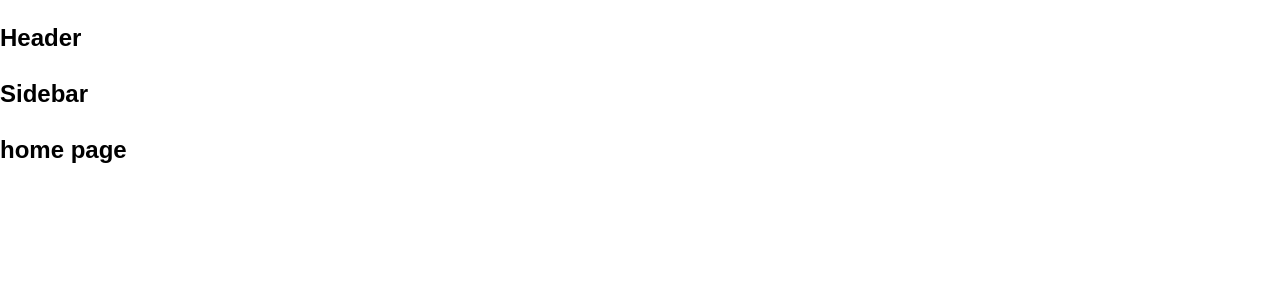
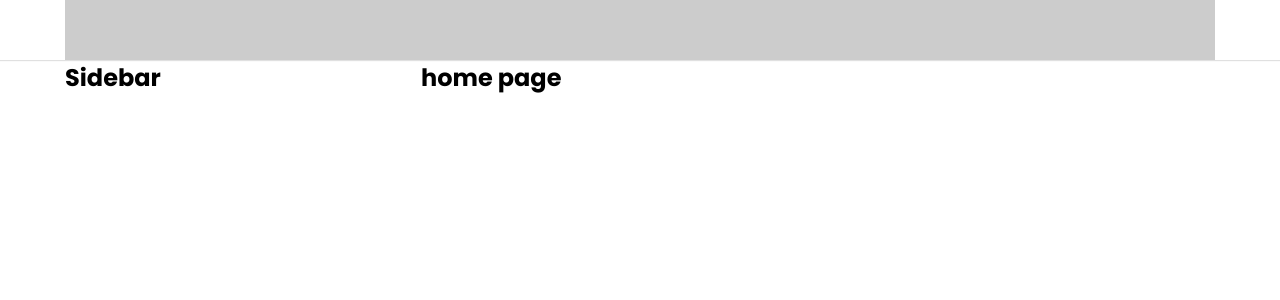
Before and after one commit to LongThai1010/clone-tiktok, a React (Create React App) app: page / in a window 1280 px wide. Shown: the top 300 px of the page. Built offline with nearby package versions, Linux system fonts and the light colour scheme.

Commit message:
Dựng khung Layout mặc định

```diff
--- a/package.json
+++ b/package.json
@@ -6,6 +6,7 @@
     "@testing-library/jest-dom": "^5.16.5",
     "@testing-library/react": "^13.4.0",
     "@testing-library/user-event": "^13.5.0",
+    "classnames": "^2.3.2",
     "customize-cra": "^1.0.0",
     "normalize-css": "^2.3.1",
     "react": "^18.2.0",
--- a/src/components/GlobalStyles/GlobalStyles.scss
+++ b/src/components/GlobalStyles/GlobalStyles.scss
@@ -1,11 +1,18 @@
 @import 'normalize.css';
-@import url('https://fonts.googleapis.com/css2&family=Poppins:wght@400;600;700&display=swap');
+
+@import url('https://fonts.googleapis.com/css2?family=Poppins:wght@400;600;700&display=swap');
 
 :root {
     --primary: #fe2c55;
+
+    // default layout
+    --default-layout-header-height: 60px;
+    --default-layout-width: 1150px;
 }
 
 * {
+    margin: 0;
+    padding: 0;
     box-sizing: border-box;
 }
 
--- /dev/null
+++ b/src/components/Layouts/DefaultLayout/DefaultLayout.module.scss
@@ -0,0 +1,14 @@
+.wrapper {
+    display: flex;
+    flex-direction: column;
+    align-items: center;
+}
+
+.container {
+    width: var(--default-layout-width);
+    display: flex;
+}
+
+.content {
+    flex: 1;
+}
--- /dev/null
+++ b/src/components/Layouts/DefaultLayout/Sidebar/Sidebar.module.scss
@@ -0,0 +1,3 @@
+.wrapper {
+    width: 356px;
+}
--- a/src/components/Layouts/DefaultLayout/Sidebar/index.js
+++ b/src/components/Layouts/DefaultLayout/Sidebar/index.js
@@ -1,5 +1,12 @@
+import classNames from 'classnames/bind';
+import styles from './Sidebar.module.scss';
+
+const cx = classNames.bind(styles);
+
 function Sidebar() {
-    return ( <h2>Sidebar</h2> );
+    return <aside className={cx('wrapper')}>
+        <h2>Sidebar</h2>
+    </aside>;
 }
 
 export default Sidebar;
--- a/src/components/Layouts/DefaultLayout/index.js
+++ b/src/components/Layouts/DefaultLayout/index.js
@@ -1,14 +1,17 @@
+import Header from '~/components/Layouts/components/Header';
+import classNames from 'classnames/bind';
+import styles from './DefaultLayout.module.scss';
+import Sidebar from './Sidebar';
 
-import Header from '~/components/Layouts/components/Header';
-import Sidebar from './Sidebar';
+const cx = classNames.bind(styles);
 
 function DefaultLayout({ children }) {
     return (
-        <div>
+        <div className={cx('wrapper')}>
             <Header />
-            <div className="container">
+            <div className={cx('container')}>
                 <Sidebar />
-                <div className="content">{children}</div>
+                <div className={cx('content')}>{children}</div>
             </div>
         </div>
     );
--- a/src/components/Layouts/HeaderOnly/index.js
+++ b/src/components/Layouts/HeaderOnly/index.js
@@ -1,7 +1,7 @@
 
 import Header from '~/components/Layouts/components/Header';
 
-function DefaultLayout({ children }) {
+function HeaderOnly({ children }) {
     return (
         <div>
             <Header />
@@ -12,4 +12,4 @@
     );
 }
 
-export default DefaultLayout;
+export default HeaderOnly;
--- /dev/null
+++ b/src/components/Layouts/components/Header/Header.module.scss
@@ -0,0 +1,13 @@
+.wrapper {
+    width: 100%;
+    display: flex;
+    justify-content: center;
+    height: var(--default-layout-header-height);
+    box-shadow: 0px 1px 1px rgba(0, 0, 0, 0.12);
+}
+
+.inner {
+    height: 100%;
+    width: var(--default-layout-width);
+    background-color: #ccc;
+}
--- a/src/components/Layouts/components/Header/index.js
+++ b/src/components/Layouts/components/Header/index.js
@@ -1,5 +1,13 @@
+import classNames from 'classnames/bind';
+import styles from './Header.module.scss'
+
+
+const cx = classNames.bind(styles)
+
 function Header() {
-    return ( <h2>Header</h2> );
+    return (<header className={cx('wrapper')}>
+        <div className={cx('inner')}></div>
+    </header> );
 }
 
 export default Header;
```
Also changed, not shown: 1 other file (tests, documents, lock files or other folders).
